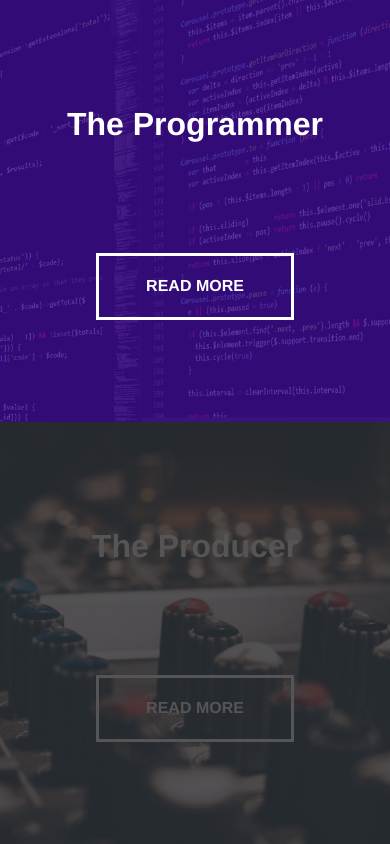
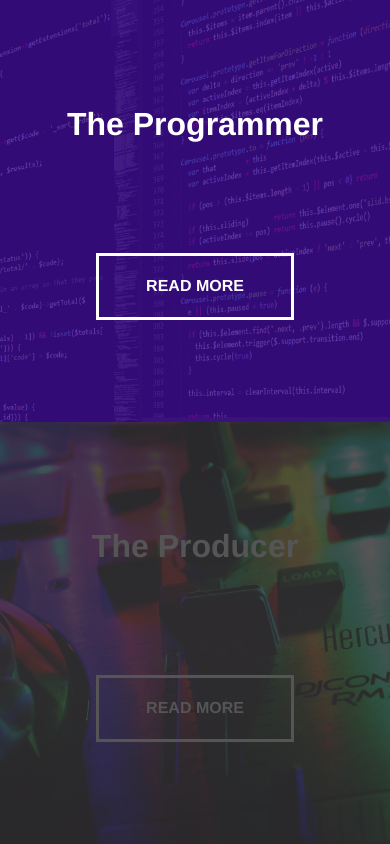
Before and after one commit to dqliles/Portfolio, a plain HTML site: page index.html in a window 390 px wide. Drawn offline with Linux system fonts and the light colour scheme.

Commit message:
change image

```diff
--- a/style.css
+++ b/style.css
@@ -149,7 +149,7 @@ h1 {
     bottom: 0;
     width: 100%;
     height: 50%;
-    background: url('img/mixer2.jpeg') center center no-repeat;
+    background: url('img/mixer.jpeg') center center no-repeat;
     background-size: cover;
   }
   .button {
```
